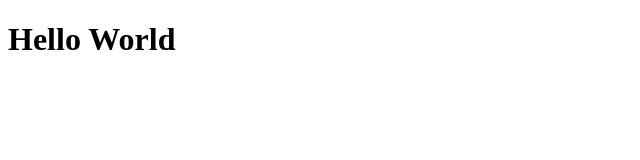
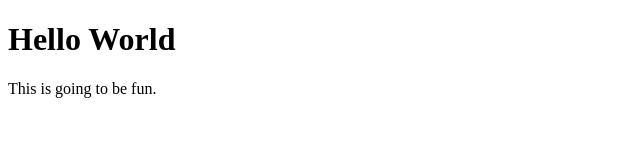
Before and after one commit to nevercoded/TestAndPlay, a plain HTML site: page LearnRequire/index.html in a window 1280 px wide. Shown: the whole page, without its empty margins (0-640 px from the left). Drawn offline with Linux system fonts and the light colour scheme.

Commit message:
Adding one more line.

```diff
--- a/LearnRequire/index.html
+++ b/LearnRequire/index.html
@@ -8,5 +8,6 @@
     </head>
     <body>
         <h1>Hello World</h1>
+        This is going to be fun.
     </body>
 </html>
```
